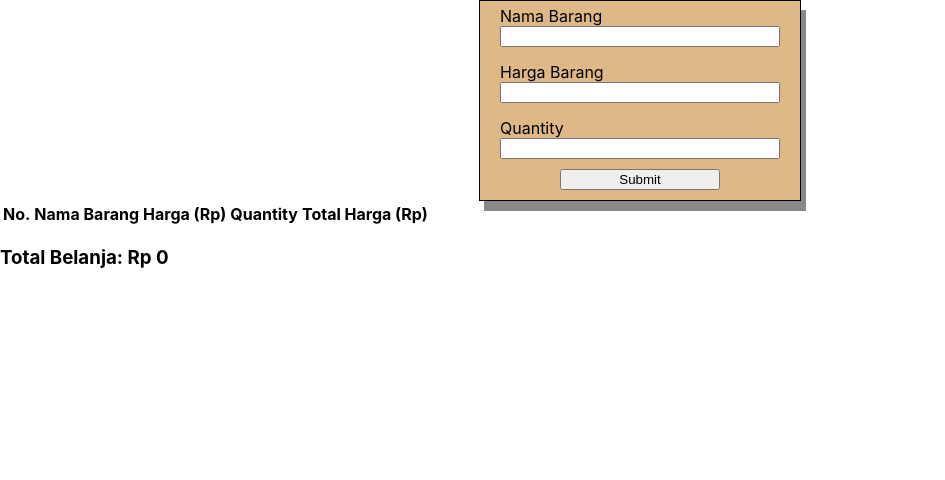
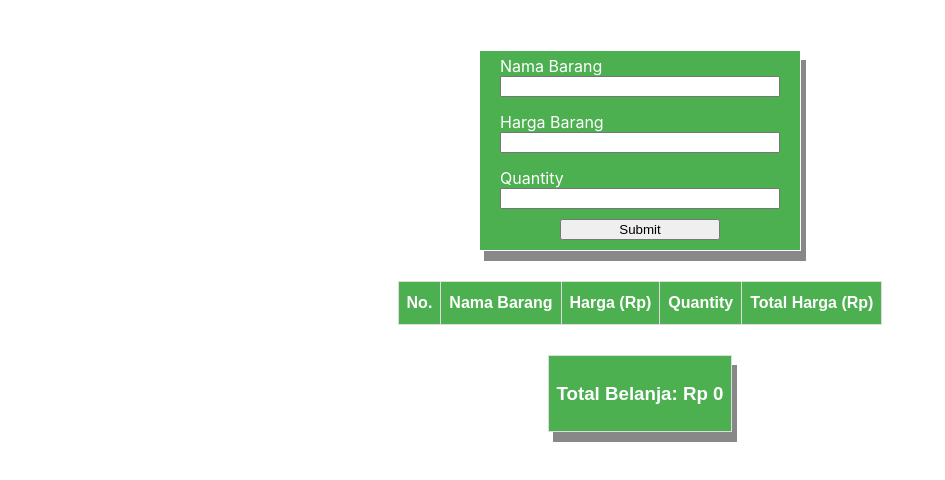
Before and after one commit to Excellent-Echo/kasir-app, a React (Create React App) app: page / in a window 1280 px wide. Shown: the top 480 px of the page, without its empty margins (0-945 px from the left). Built offline with nearby package versions, Linux system fonts and the light colour scheme.

Commit message:
finish styling

```diff
--- a/src/components/FormOrder.css
+++ b/src/components/FormOrder.css
@@ -1,5 +1,6 @@
 form {
-    background-color: burlywood;
+    background-color: #4CAF50;
+    color: white;
     display: flex;
     margin: auto;
     flex-direction: column;
--- a/src/components/OrderPage.css
+++ b/src/components/OrderPage.css
@@ -0,0 +1,44 @@
+.root {
+    display: flex;
+    flex-direction: column;
+    align-items: center;
+    margin: 50px auto;
+}
+
+.container table {
+    margin: 30px auto;
+    font-family: Arial, Helvetica, sans-serif;
+    border-collapse: collapse;
+    width: 100%;
+    text-align: center;
+}
+
+.container table td, .container table th {
+    border: 1px solid #ddd;
+    padding: 8px;
+}
+
+.container table tr:nth-child(even) {
+    background-color: #f2f2f2;
+}
+
+.container table tr:hover {
+    background-color: #ddd;
+}
+
+.container table th {
+    padding-top: 12px;
+    padding-bottom: 12px;
+    text-align: left;
+    background-color: #4CAF50;
+    color: white;
+}
+
+.total-belanja {
+    font-family: Arial, Helvetica, sans-serif;
+    color: white;
+    background-color: #4CAF50;
+    border: 1px solid #ddd;
+    padding: 8px;
+    box-shadow: 5px 10px #888888;
+}
--- a/src/components/TotalBelanja.jsx
+++ b/src/components/TotalBelanja.jsx
@@ -1,4 +1,6 @@
 import React from "react";
+
+import './OrderPage.css';
 
 const TotalBelanja = ({ orderItems }) => {
     let totalBelanja = orderItems.reduce((total, {quantity, hargaBarang}) =>
```
Also changed, not shown: src/components/DisplayListItems.jsx (indentation only).
